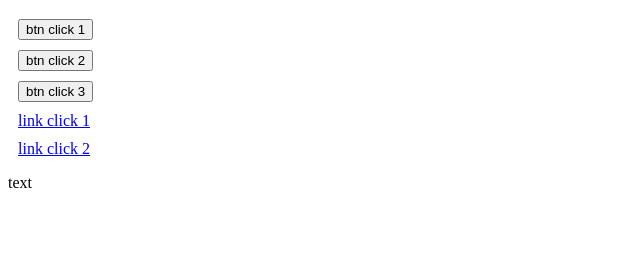
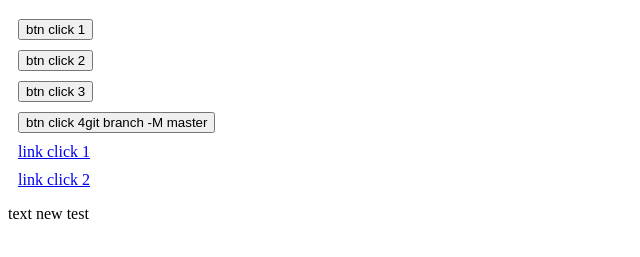
Before and after one commit to Gevorg1990/GitAnalitickTest, a plain HTML site: page index.html in a window 1280 px wide. Shown: the part 61-318 px from the top of the page, without its empty margins (0-640 px from the left). Drawn offline with Linux system fonts and the light colour scheme.

Commit message:
test commit

```diff
--- a/index.html
+++ b/index.html
@@ -17,11 +17,12 @@
 <button>btn click 1</button>
 <button>btn click 2</button>
 <button>btn click 3</button>
+<button>btn click 4git branch -M master</button>
 
 <a id="google" href="https://www.google.com">link click 1</a>
 <a id="facebook" href="https://facebook.com">link click 2</a>
 
 
-<p>text</p>
+<p>text new test</p>
 </body>
 </html>
```
